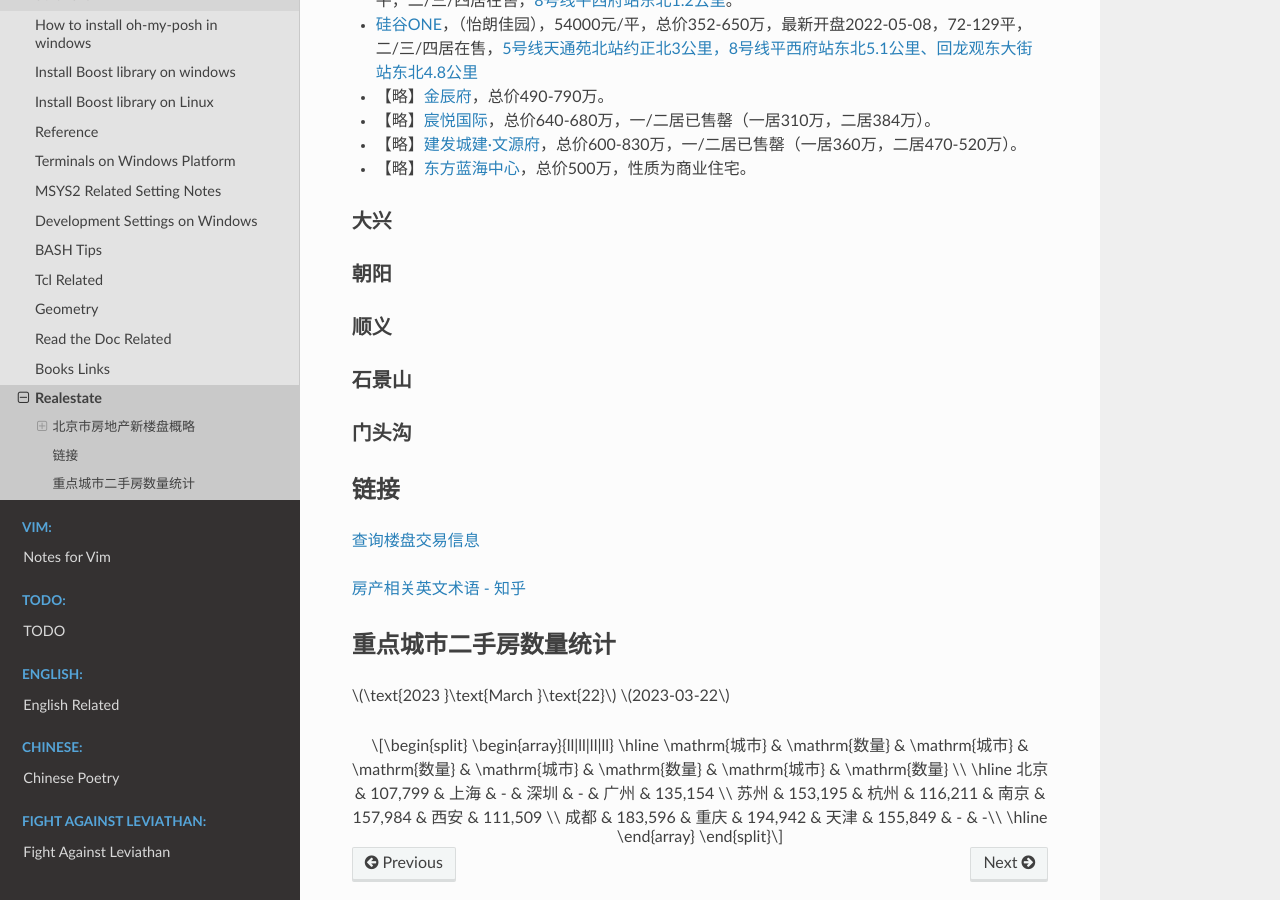
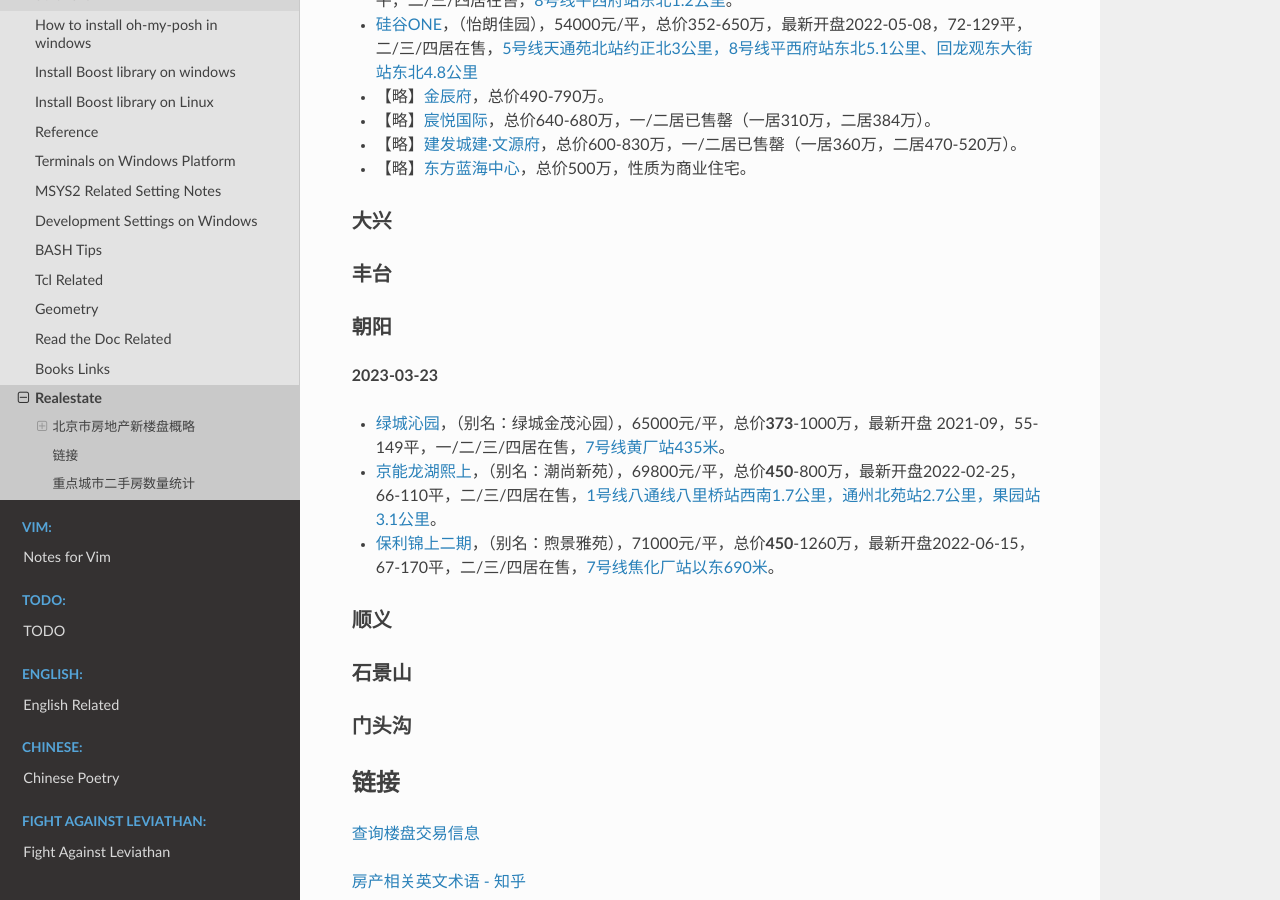
Before and after one commit to Pyrad/pyradnotes, a Sphinx documentation site: the page built from source/Notes/realestate.md, in a window 1280 px wide and 900 px high, scrolled down 1114 px. Built offline with Sphinx 7.4.7 and the Read the Docs theme 2.0.0, drawn with Linux system fonts in a browser that asks for light colours; a script that is not in the unit is left out.

Commit message:
Realestate 3 new buildings in Chaoyang district

```diff
--- a/source/Notes/realestate.md
+++ b/source/Notes/realestate.md
@@ -38,7 +38,14 @@
 
 ### 大兴
 
+### 丰台
+
 ### 朝阳
+
+**2023-03-23**
+- [绿城沁园](https://bj.fang.ke.com/loupan/p_lcqybmgxe/)，（别名：绿城金茂沁园），65000元/平，总价**373**-1000万，最新开盘 2021-09，55-149平，一/二/三/四居在售，[7号线黄厂站435米](https://j.map.baidu.com/44/TqMc)。
+- [京能龙湖熙上](https://bj.fang.ke.com/loupan/p_bmmlp/)，（别名：潮尚新苑），69800元/平，总价**450**-800万，最新开盘2022-02-25，66-110平，二/三/四居在售，[1号线八通线八里桥站西南1.7公里，通州北苑站2.7公里，果园站3.1公里](https://j.map.baidu.com/bb/bbLc)。
+- [保利锦上二期](https://bj.fang.ke.com/loupan/p_bljseqbmrds/)，（别名：煦景雅苑），71000元/平，总价**450**-1260万，最新开盘2022-06-15，67-170平，二/三/四居在售，[7号线焦化厂站以东690米](https://j.map.baidu.com/65/PbZf)。
 
 ### 顺义
 
```
